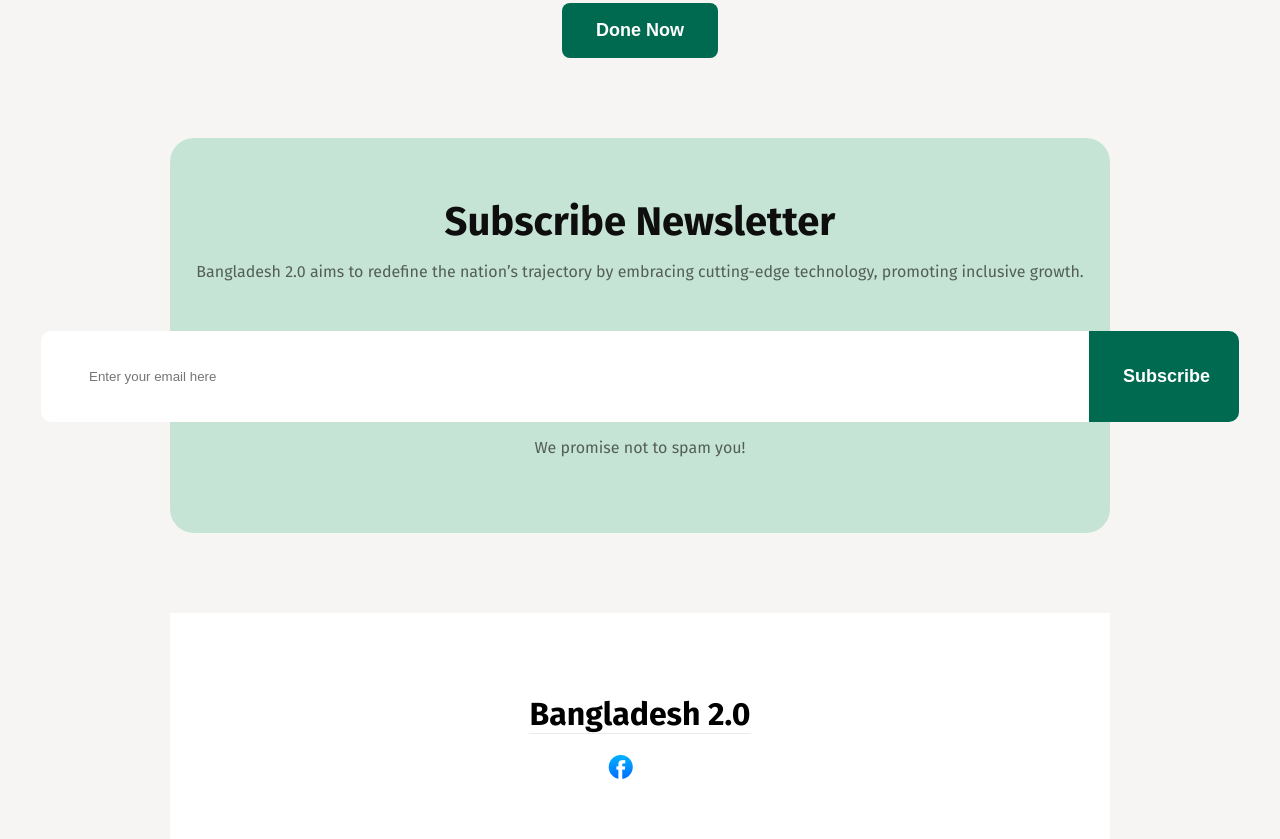
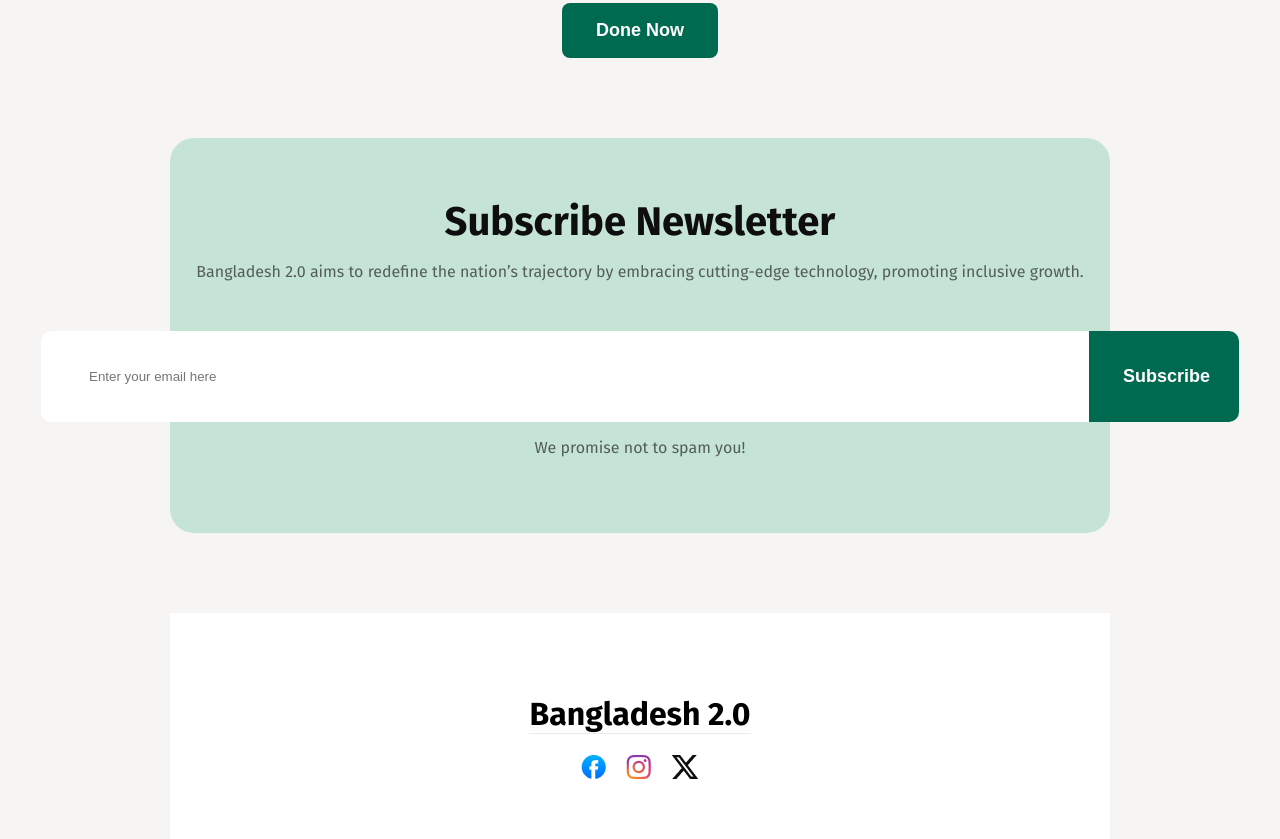
Before and after one commit to julfikar-2005/Bangladesh-2.0, a plain HTML site: page index.html in a window 1280 px wide. Shown: the part 4249-5088 px from the top of the page. Drawn offline with Linux system fonts and the light colour scheme.

Commit message:
resolve commit

```diff
--- a/index.html
+++ b/index.html
@@ -267,8 +267,8 @@
 
    <div class="footer-img">
     <img src="./assets/facebook.png" alt="">
-    <img src=".assets/instragram.png" alt="">
-    <img src=".assets/x.png" alt="">
+    <img src="assets/instragram.png" alt="">
+    <img src="assets/x.png" alt="">
    </div>
 </footer>
 
```
